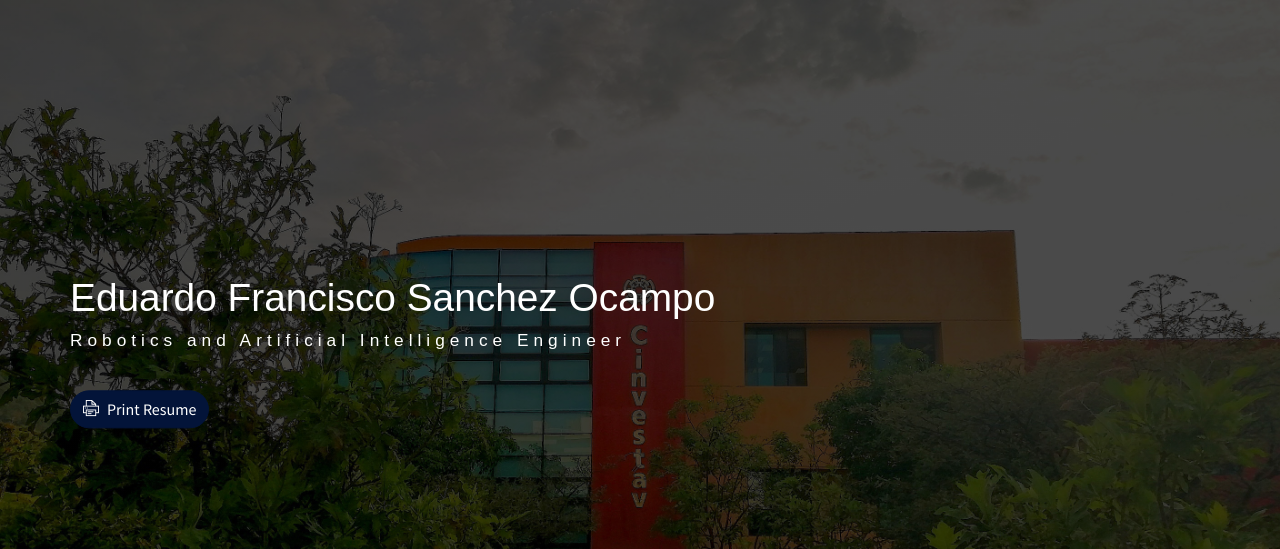
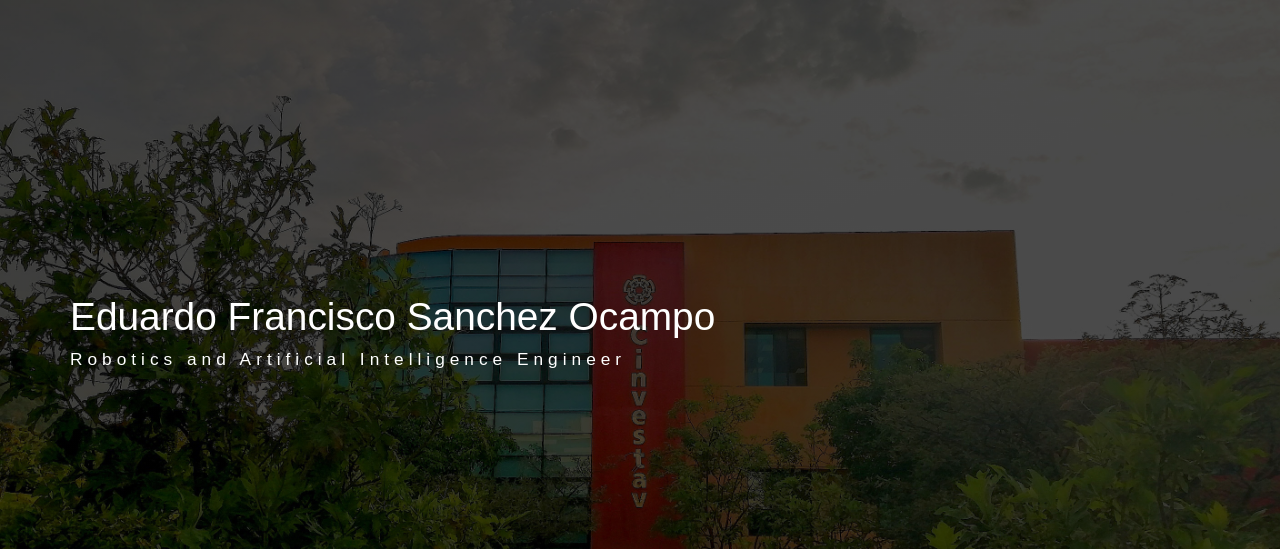
Before and after one commit to EduardoSanchezO/EduardoSanchez, a website: page index.html in a window 1280 px wide. Shown: the top 549 px of the page. Drawn offline with Linux system fonts and the light colour scheme; some packages are replaced by stand-ins of ours.

Commit message:
Update index.html

```diff
--- a/index.html
+++ b/index.html
@@ -21,8 +21,6 @@
 
                 <h4 class="header-subtitle">Eduardo Francisco Sanchez Ocampo</h4>
                 <h6 class="header-mono" >Robotics and Artificial Intelligence Engineer</h6>
-                <a href="assets/imgs/cv.pdf" download>
-                <button class="btn btn-primary btn-rounded"><i class="ti-printer pr-2"></i>Print Resume</button></a>
             </div>
         </div>
     </header>
```
